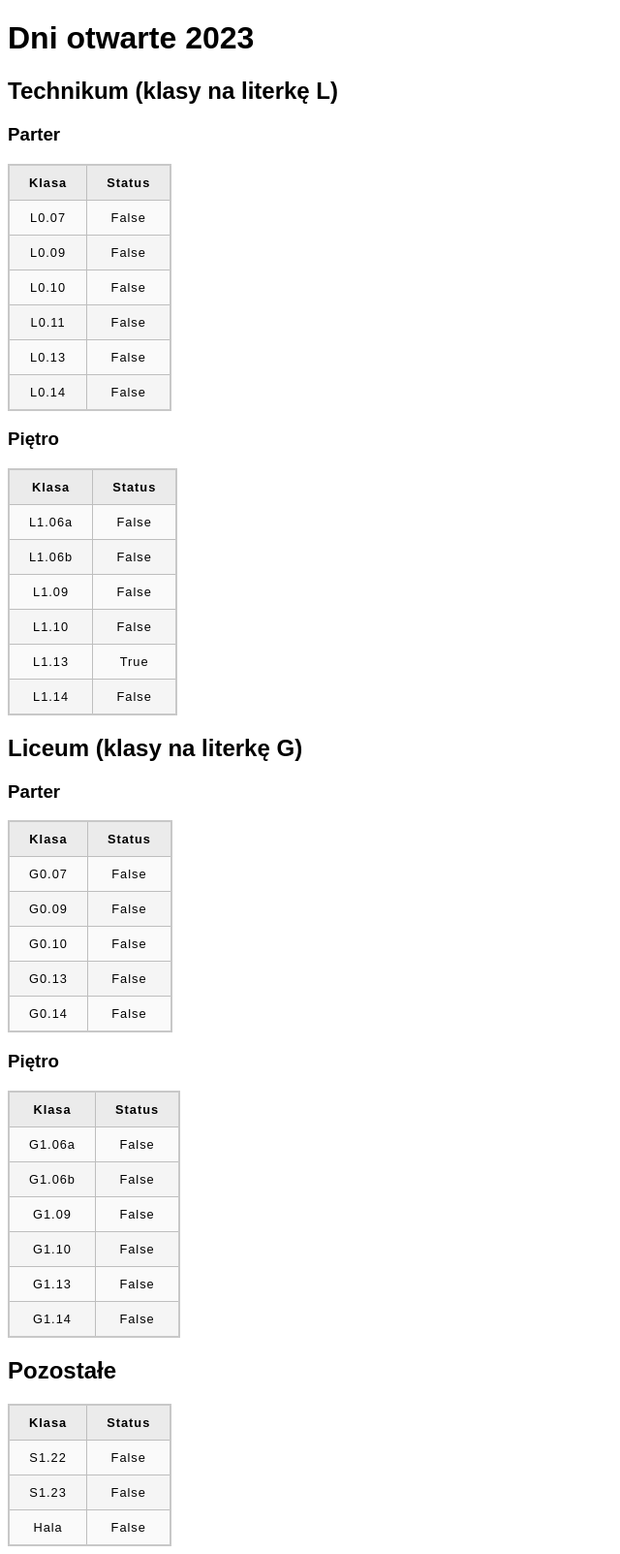
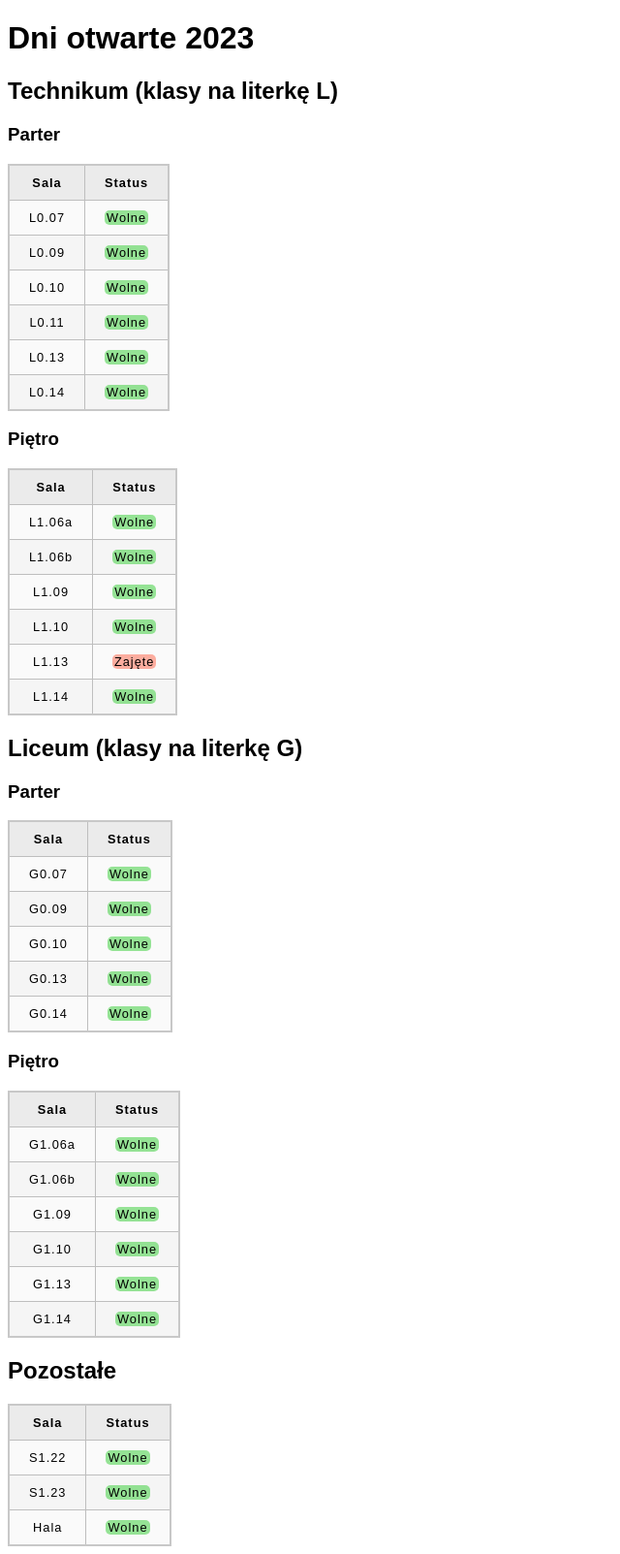
Before and after one commit to PlohnenSoftware/openDayZSP, a FastAPI app: page / in a window 1280 px wide. Shown: the whole page at 97% size, without its empty margins (0-640 px from the left). Run offline with FastAPI, Linux system fonts and the light colour scheme; parts of the project's set-up code (start-up, migrations or seed data) failed here and were passed over.

Commit message:
działa sysytem

```diff
--- a/app/main.py
+++ b/app/main.py
@@ -2,13 +2,23 @@ from fastapi import FastAPI, Request
 from fastapi.responses import HTMLResponse
 from fastapi.staticfiles import StaticFiles
 from fastapi.templating import Jinja2Templates
+from fastapi.middleware.cors import CORSMiddleware
 import asyncio
 import aiohttp
 import uvicorn
 
+
 app = FastAPI()
 app.mount("/static", StaticFiles(directory="./app/static"), name="static")
 templates = Jinja2Templates(directory="./app/templates")
+
+app.add_middleware(
+    CORSMiddleware,
+    allow_origins=["*"],
+    allow_credentials=True,
+    allow_methods=["POST", "GET"],
+    allow_headers=["*"],
+)
 
 parter_technikum = [0, 1, 2, 3, 4, 5]
 pietro_technikum = [6, 7, 8, 9, 10, 11]
@@ -31,15 +41,16 @@ def index(request: Request) -> HTMLResponse:
     return templates.TemplateResponse("index.html", {'request': request, "parter_technikum": parter_technikum, "pietro_technikum": pietro_technikum, "parter_liceum": parter_liceum, "pietro_liceum": pietro_liceum, "pozostale": pozostale, "nazwy_sal": nazwy_sal, "sala": sala, "sala_zajeta": sala_zajeta})
 
 
-# @app.get("/sala/{id}", response_class=HTMLResponse)
-# def sala(id: int):
-#     sale[id] = not sale[id]
-#     return {"nazwa": nazwy_sal[id], "status": sale[id]}
+@app.post("/sala/change/{idc}", response_class=HTMLResponse)
+def zmien(idc):
+    idc = int(idc)
+    sala_zajeta[idc] = not sala_zajeta[idc]
+    return "done"
 
 
-@app.get("/sala/{id}", response_class=HTMLResponse)
-def search(id, request: Request) -> HTMLResponse:
-    classroom_id = sala[id]
+@app.get("/sala/{idc}", response_class=HTMLResponse)
+def search(idc, request: Request) -> HTMLResponse:
+    classroom_id = sala[idc]
     classroom_name = nazwy_sal[classroom_id]
     classroom_status = sala_zajeta[classroom_id]
     if classroom_id in parter_technikum or classroom_id in pietro_technikum:
@@ -60,7 +71,14 @@ def search(id, request: Request) -> HTMLResponse:
     else:
         floor = "Błąd"
 
-    return templates.TemplateResponse("manage.html", {'request': request, 'classroom_name': classroom_name, 'classroom_status': classroom_status, 'classroom_id': classroom_id, 'header': header, 'floor': floor})
+    if sala_zajeta[classroom_id]:
+        style = "zajete"
+        text = "Zwolnij"
+    else:
+        style = "wolne"
+        text= "Zajmij"
+
+    return templates.TemplateResponse("manage.html", {'request': request, 'classroom_name': classroom_name, 'classroom_status': classroom_status, 'classroom_id': classroom_id, 'header': header, 'floor': floor,'style':style,'text':text})
 
 
 if __name__ == "__main__":
--- a/app/static/code/style.css
+++ b/app/static/code/style.css
@@ -36,6 +36,26 @@ html {
   .zajete{
     background-color:rgba(255, 99, 71, 0.5);
   }
-  .wolek{
+  .wolne{
     background-color:rgba(50, 205, 50, 0.5);
   }
+  .przyciskacz{
+    color: #fff;
+    display: inline-block;
+    box-sizing: border-box;
+    margin: 0;
+    padding: 6px 12px;
+    border-radius: 2px;
+    cursor: pointer;
+    font-weight: 900;
+    line-height: 1.29em;
+    text-align: center;
+    border: 10px;
+    font-family: Verdana;
+    font-size: 15px;
+  }
+  .tabela_content{
+    margin:auto;
+    width: 100%;
+    border-radius: 5px;
+  }
--- a/app/templates/index.html
+++ b/app/templates/index.html
@@ -5,20 +5,8 @@
   <meta charset="utf-8">
   <meta name="viewport" content="width=device-width">
   <title>DNI OTWARTE ROZPISKA KLAS</title>
-  <link href="./static/code/style.css" rel="stylesheet" type="text/css">
+  <link href="../static/code/style.css" rel="stylesheet" type="text/css">
 </head>
-
-
-{#
-parter_technikum = [0, 1, 2, 3, 4, 5]
-pietro_technikum = [6, 7, 8, 9, 10, 11]
-parter_liceum = [12, 13, 14, 15, 16]
-pietro_liceum = [17, 18, 19, 20, 21, 22]
-pozostale = [23, 24, 25]
-nazwy_sal: dict[int: str] = {0: "L0.07", 1: "L0.09", 2: "L0.10", 3: "L0.11", 4: "L0.13", 5: "L0.14", 6: "L1.06a", 7: "L1.06b",8:"L1.09",9:"L1.10",10:"L1.13",11:"L1.14",12:"G0.07",13:"G0.09",14:"G0.10",15:"G0.13",16:"G0.14",17:"G1.06a",18:"G1.06b",19:"G1.09",20:"G1.10",21:"G1.13",22:"G1.14",23:"S1.22",24:"S1.23",25:"Hala"}
-sala:dict[int:str] = {0:'l007',1:'l009',2:'l010',3:'l011',4:'l013',5:'l014',6:'l106a',7:'l106b',8:'l109',9:'l110',10:'l113',11:'l114',12:'g007',13:'g009',14:'g010',15:'g013',16:'g014',17:'g106a',18:'g106b',19:'g109',20:'g110',21:'g113',22:'g114',23:'s122',24:'s123',25:'hala'}
-sala_zajeta: dict[int: bool] = {0: False, 1: False, 2: False, 3: False, 4: False, 5: False, 6: False, 7: False,8:False,9:False,10:False,11:False,12:False,13:False,14:False,15:False,16:False,17:False,18:False,19:False,20:False,21:False,22:False,23:False,24:False,25:False} #}
-
 
 <body>
   <h1>Dni otwarte 2023</h1>
@@ -26,26 +14,36 @@ sala_zajeta: dict[int: bool] = {0: False, 1: False, 2: False, 3: False, 4: False
   <h3>Parter</h3>
   <table>
     <tr>
-      <th>Klasa</th>
+      <th>Sala</th>
       <th>Status</th>
     </tr>
     {% for classroom in parter_technikum %}
     <tr>
       <td>{{ nazwy_sal[classroom] }}</td>
-      <td>{{ sala_zajeta[classroom] }}</td>
+      <td>{% if sala_zajeta[classroom] %}
+        <div class="zajete tabela_content">Zajęte</div>
+        {%else%}
+        <div class="wolne tabela_content">Wolne</div>
+        {%endif%}
+      </td>
     </tr>
     {% endfor %}
   </table>
   <h3>Piętro</h3>
   <table>
     <tr>
-      <th>Klasa</th>
+      <th>Sala</th>
       <th>Status</th>
     </tr>
     {% for classroom in pietro_technikum %}
     <tr>
       <td>{{ nazwy_sal[classroom] }}</td>
-      <td>{{ sala_zajeta[classroom] }}</td>
+      <td>{% if sala_zajeta[classroom] %}
+        <div class="zajete tabela_content">Zajęte</div>
+        {%else%}
+        <div class="wolne tabela_content">Wolne</div>
+        {%endif%}
+      </td>
     </tr>
     {% endfor %}
   </table>
@@ -53,39 +51,54 @@ sala_zajeta: dict[int: bool] = {0: False, 1: False, 2: False, 3: False, 4: False
   <h3>Parter</h3>
   <table>
     <tr>
-      <th>Klasa</th>
+      <th>Sala</th>
       <th>Status</th>
     </tr>
     {% for classroom in parter_liceum %}
     <tr>
       <td>{{ nazwy_sal[classroom] }}</td>
-      <td>{{ sala_zajeta[classroom] }}</td>
+      <td>{% if sala_zajeta[classroom] %}
+        <div class="zajete tabela_content">Zajęte</div>
+        {%else%}
+        <div class="wolne tabela_content">Wolne</div>
+        {%endif%}
+      </td>
     </tr>
     {% endfor %}
   </table>
   <h3>Piętro</h3>
   <table>
     <tr>
-      <th>Klasa</th>
+      <th>Sala</th>
       <th>Status</th>
     </tr>
     {% for classroom in pietro_liceum %}
     <tr>
       <td>{{ nazwy_sal[classroom] }}</td>
-      <td>{{ sala_zajeta[classroom] }}</td>
+      <td>{% if sala_zajeta[classroom] %}
+        <div class="zajete tabela_content">Zajęte</div>
+        {%else%}
+        <div class="wolne tabela_content">Wolne</div>
+        {%endif%}
+      </td>
     </tr>
     {% endfor %}
   </table>
   <h2>Pozostałe</h2>
   <table>
     <tr>
-      <th>Klasa</th>
+      <th>Sala</th>
       <th>Status</th>
     </tr>
     {% for classroom in pozostale %}
     <tr>
       <td>{{ nazwy_sal[classroom] }}</td>
-      <td>{{ sala_zajeta[classroom] }}</td>
+      <td>{% if sala_zajeta[classroom] %}
+        <div class="zajete tabela_content">Zajęte</div>
+        {%else%}
+        <div class="wolne tabela_content">Wolne</div>
+        {%endif%}
+      </td>
     </tr>
     {% endfor %}
   </table>
```
Also changed, not shown: app/static/code/scripts.js (+13 -43 lines), app/templates/manage.html (+11 -3 lines).
